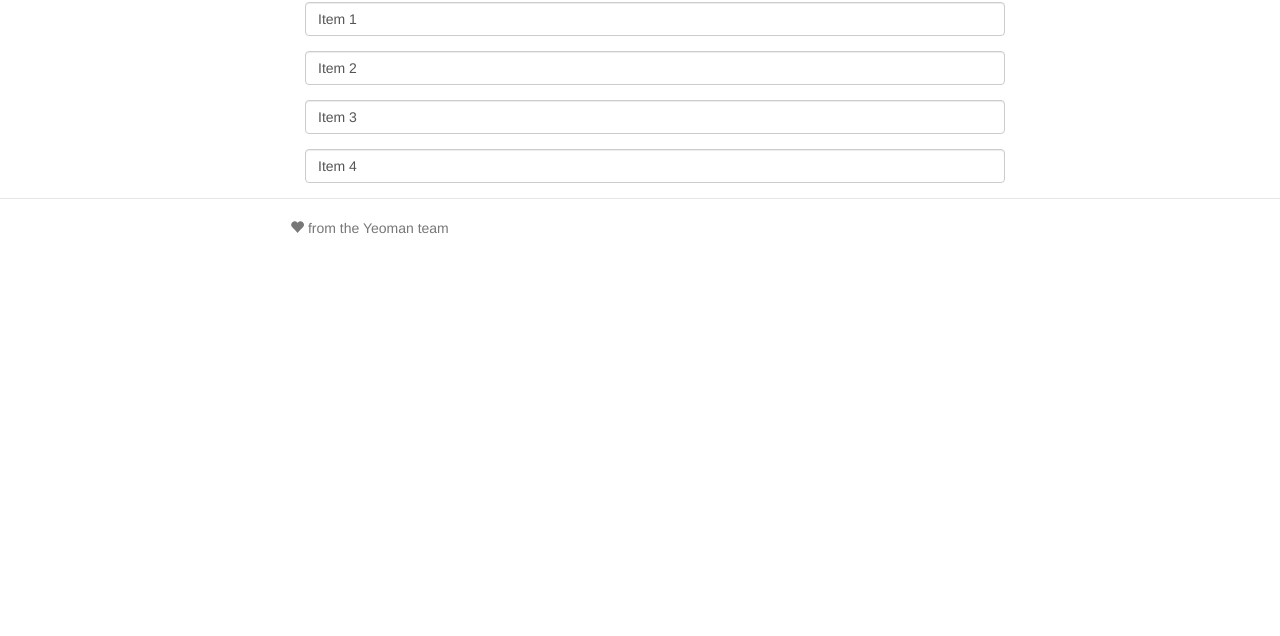
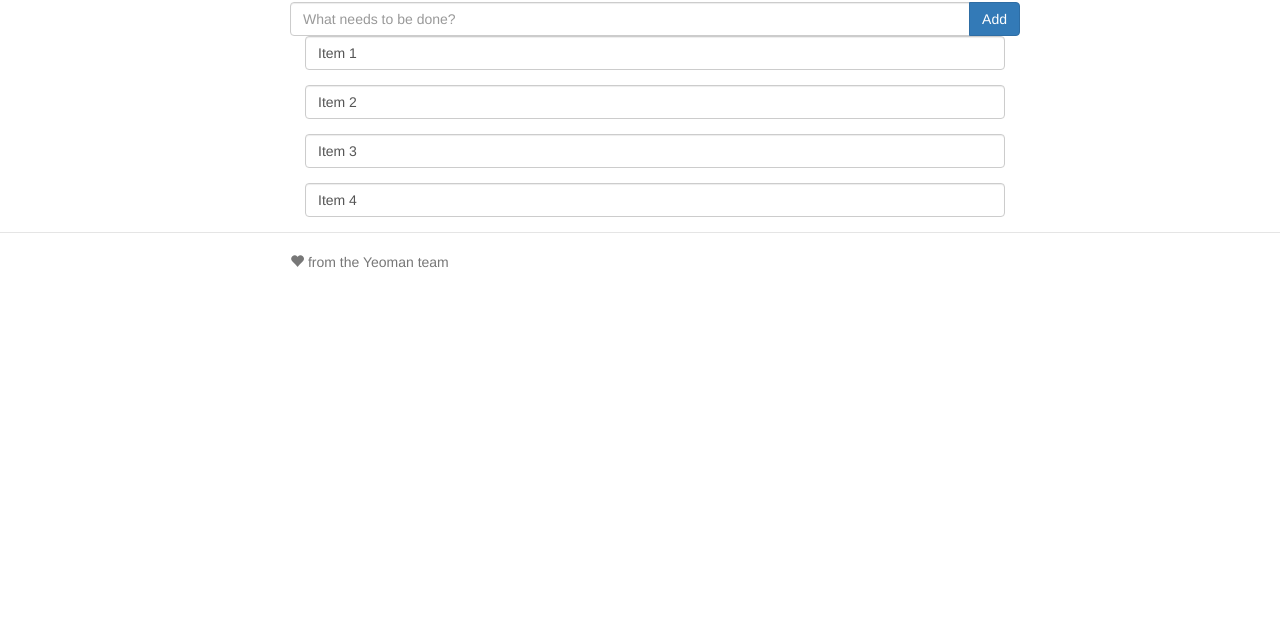
Before and after one commit to MartinDelille/angular-todo, a website: page app/index.html in a window 1280 px wide. Shown: the part 164-800 px from the top of the page. Drawn offline with nearby package versions, Linux system fonts and the light colour scheme; some packages are replaced by stand-ins of ours; files that its build step writes are made by us from their sources.

Commit message:
add todo

```diff
--- a/app/scripts/controllers/main.js
+++ b/app/scripts/controllers/main.js
@@ -15,4 +15,8 @@ angular.module('yeomanTutorialApp')
       'Item 3',
       'Item 4'
     ];
+    $scope.addTodo = function () {
+      $scope.todos.push($scope.todo);
+      $scope.todo = '';
+    };
   });
--- a/app/views/main.html
+++ b/app/views/main.html
@@ -1,5 +1,19 @@
 <div class="container">
 	<h2>My todos</h2>
+
+	<!-- Todos input -->
+	<form role="form" ng-submit="addTodo()">
+		<div class="row">
+			<div class="input-group">
+				<input type="text" ng-model="todo" placeholder="What needs to be done?" class="form-control">
+				<span class="input-group-btn">
+					<input type="submit" class="btn btn-primary" value="Add">
+				</span>
+			</div>
+		</div>
+	</form>
+
+	<!-- Todos list -->
 	<p class="form-group" ng-repeat="todo in todos">
 		<input type="text" ng-model="todo" class="form-control">
 	</p>
```
